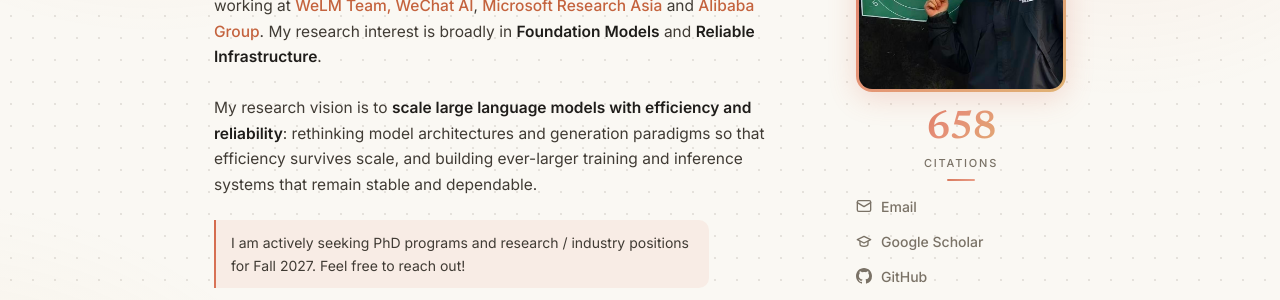
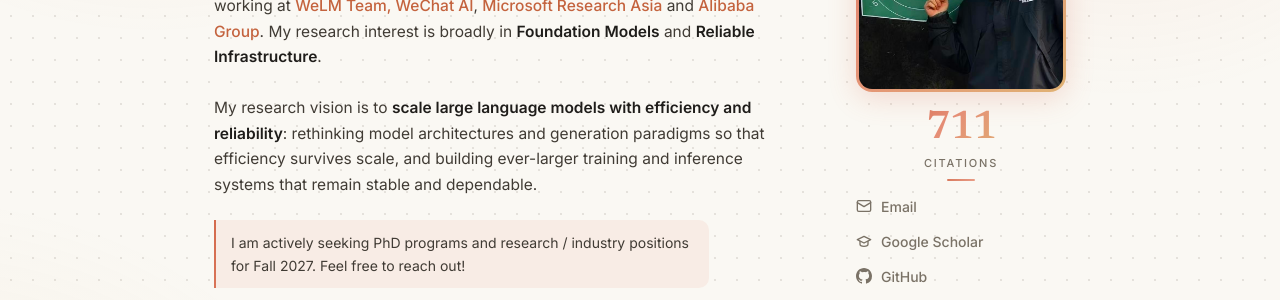
Before and after one commit to hemh2120/hemh2120.github.io, a Jekyll site: the page built from index.html, in a window 1280 px wide. Shown: the part 303-603 px from the top of the page. Built offline with Jekyll 4.4.1, drawn with Linux system fonts in a browser that asks for light colours.

Commit message:
<Message>

```diff
--- a/_data/profile.yml
+++ b/_data/profile.yml
@@ -34,7 +34,7 @@ highlights: |
   Core Contributor to Leading Foundation Models
 
 # Update this by hand, then push. It is the Google Scholar citation count.
-citations: 658
+citations: 711
 
 social_links:
   - name: "Email"
```
